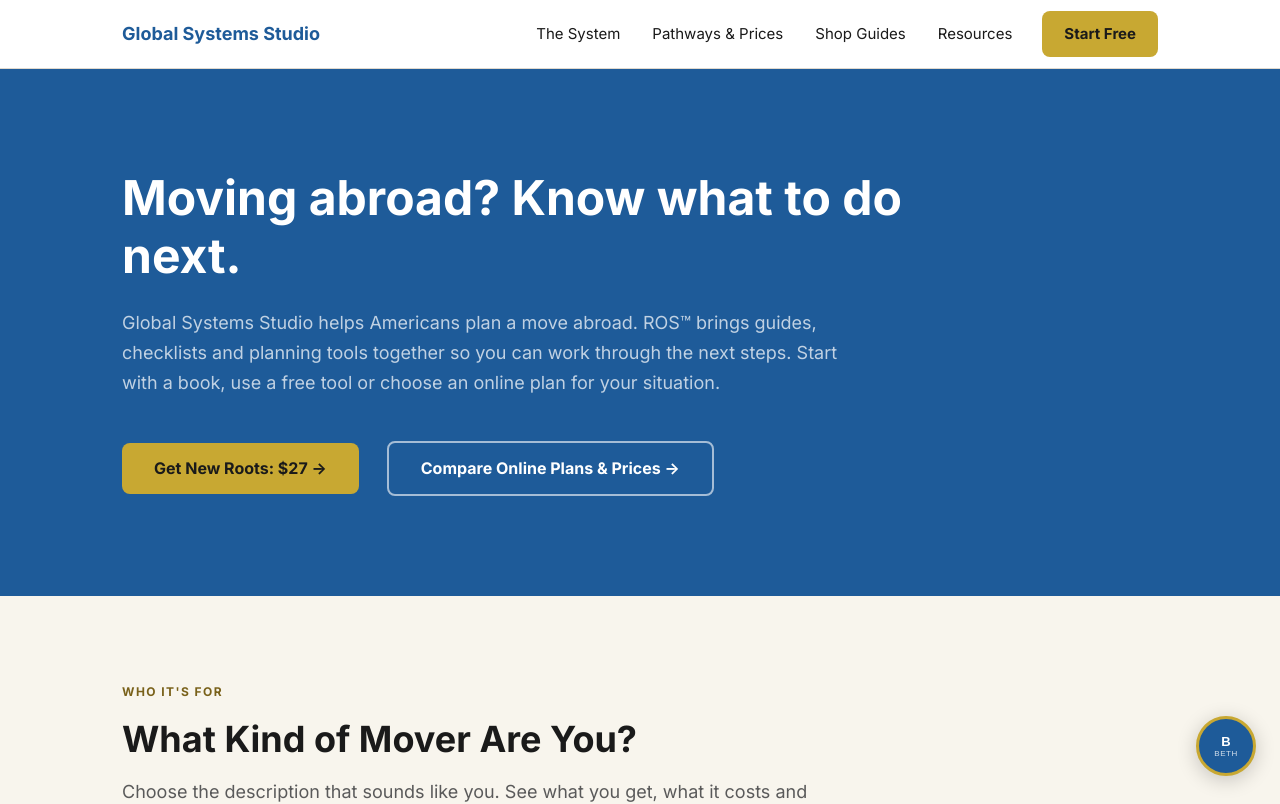
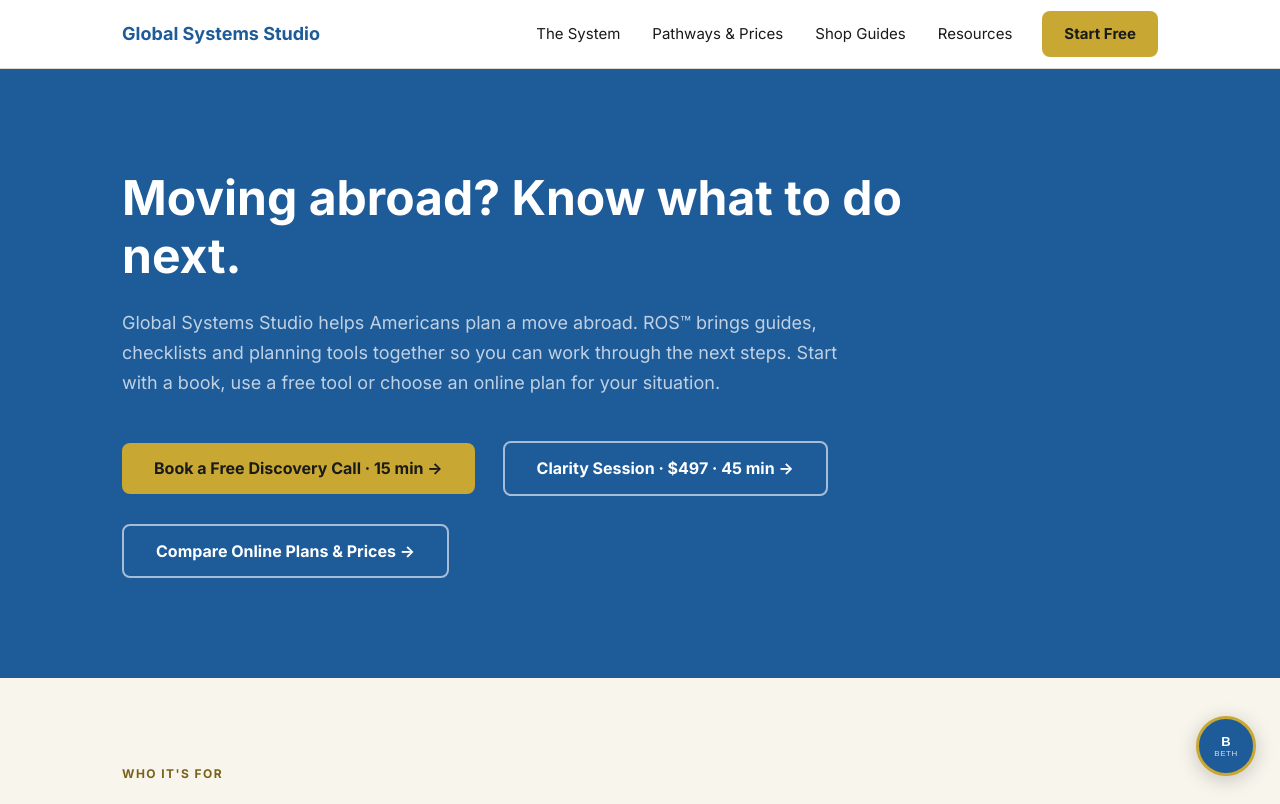
Before and after one commit to globalsystemsstudio-lang/gss-website, a Next.js app: page / in a window 1280 px wide. Shown: the top 804 px of the page. Built offline with nearby package versions, Linux system fonts and the light colour scheme.

Commit message:
Show both calls at the top of the homepage

```diff
--- a/app/page.jsx
+++ b/app/page.jsx
@@ -47,7 +47,8 @@ export default function HomePage() {
             Global Systems Studio helps Americans plan a move abroad. ROS™ brings guides, checklists and planning tools together so you can work through the next steps. Start with a book, use a free tool or choose an online plan for your situation.
           </p>
           <div className="hero-ctas">
-            <Link href="/shop/new-roots/" className="btn btn-gold">Get New Roots: $27 →</Link>
+            <Link href="/services/discovery-call/" className="btn btn-gold">Book a Free Discovery Call · 15 min →</Link>
+            <Link href="/services/clarity-session/" className="btn btn-outline-white">Clarity Session · $497 · 45 min →</Link>
             <Link href="/services/" className="btn btn-outline-white">Compare Online Plans &amp; Prices →</Link>
           </div>
         </div>
```
